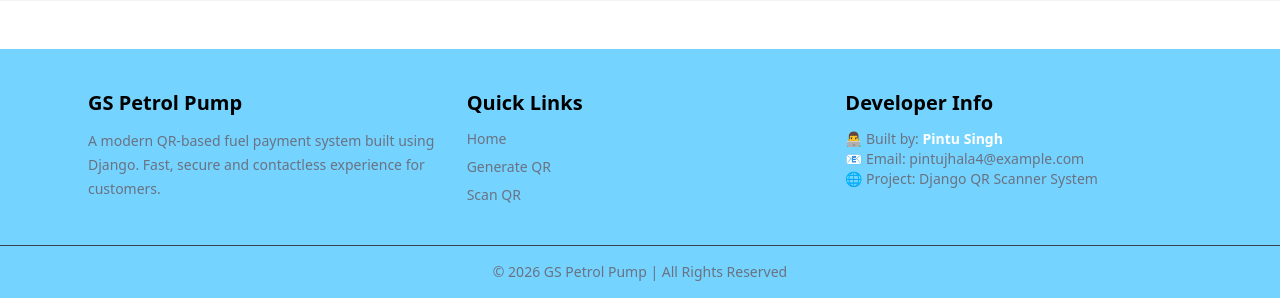
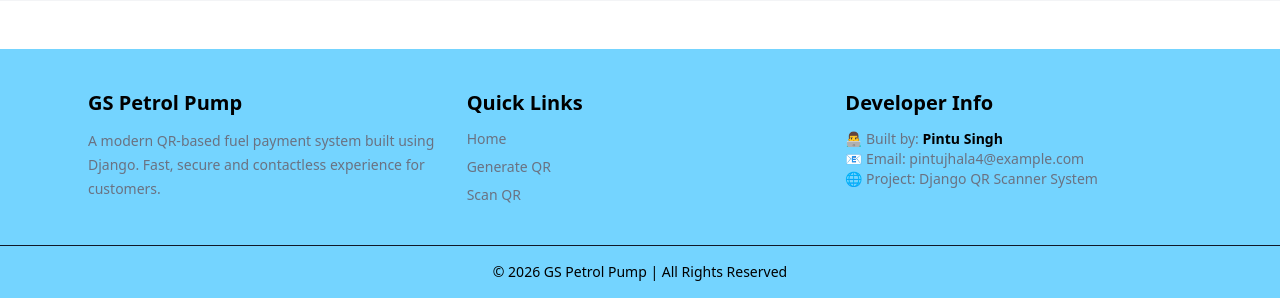
Before and after one commit to pintusingh123/Scanner-app, a Django app: page / in a window 1280 px wide. Shown: the part 799-1097 px from the top of the page. Run offline with Django 5.2, Linux system fonts and the light colour scheme; style sheets or scripts are compiled from the project's sources.

Commit message:
ui fix again colors some more update  debug false

```diff
--- a/scannerApp/templates/scanner/base.html
+++ b/scannerApp/templates/scanner/base.html
@@ -96,7 +96,7 @@
                 </h2>
 
                 <p class="text-sm">
-                    👨‍💻 Built by: <span class="text-white font-semibold">Pintu Singh</span><br>
+                    👨‍💻 Built by: <span class="text-black font-semibold">Pintu Singh</span><br>
                     📧 Email: pintujhala4@example.com<br>
                     🌐 Project: Django QR Scanner System
                 </p>
@@ -105,7 +105,7 @@
         </div>
 
         <!-- Bottom Bar -->
-        <div class="border-t border-gray-700 text-center py-4 text-sm">
+        <div class="border-t text-black border-gray-900 text-center py-4 text-sm">
             © 2026 GS Petrol Pump | All Rights Reserved
         </div>
     </footer>
--- a/scanner_project/settings.py
+++ b/scanner_project/settings.py
@@ -17,8 +17,8 @@ BASE_DIR = Path(__file__).resolve().parent.parent
 SECRET_KEY = 'django-insecure-27dn!d&)5h5v_*^&7vgxkzk4+3h(0emb8(vax+7-w820pxs%eb'
 
 # SECURITY WARNING: don't run with debug turned on in production!
-# DEBUG = os.getenv("DEBUG", "False") == "True"
-DEBUG=True
+DEBUG = os.getenv("DEBUG", "False") == "True"
+# DEBUG=True
 
 ALLOWED_HOSTS = [
     '.onrender.com',
```
